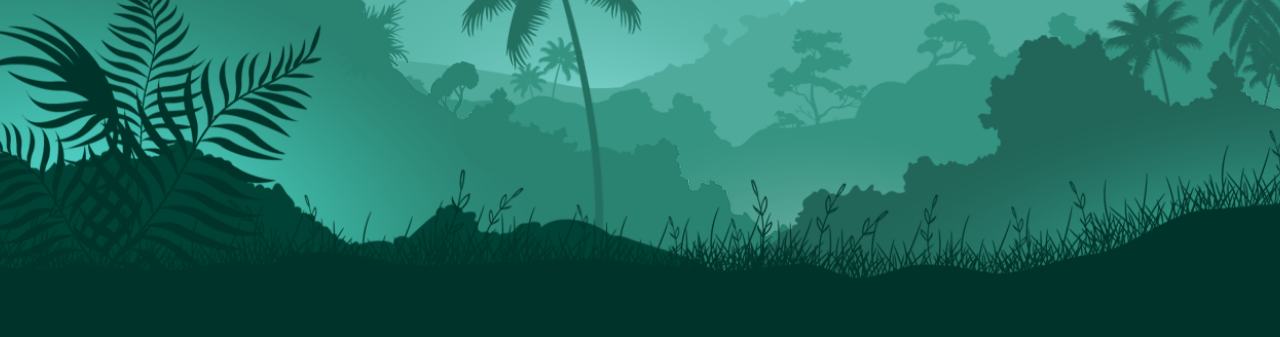
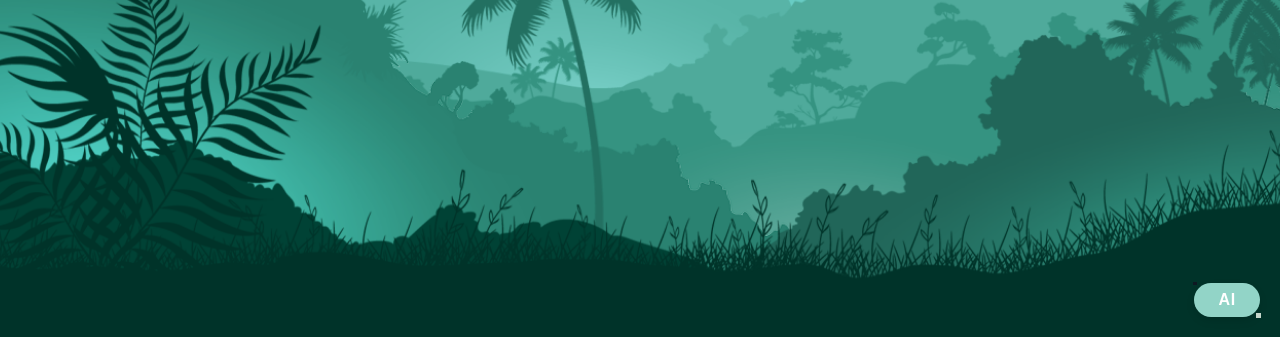
Before and after one commit to GunaPalanivel/GreenLexicon, a plain HTML site: page index.html in a window 1280 px wide. Shown: the part 463-800 px from the top of the page. Drawn offline with nearby package versions, Linux system fonts and the light colour scheme.

Commit message:
Update button styles and add external link button

```diff
--- a/css/button.css
+++ b/css/button.css
@@ -27,8 +27,8 @@
 }
 
 .primary-button:hover {
-	border: 1px solid #C5D6CB;
-	color: #0E1822;
+  border: 1px solid #c5d6cb;
+  color: #0e1822;
   background-position: 40%;
 }
 
@@ -54,7 +54,7 @@
 .primary-button:after {
   content: "";
   position: absolute;
-	background-color: #C5D6CB;
+  background-color: #c5d6cb;
   width: 0.3rem;
   height: 0.3rem;
   bottom: -1px;
@@ -93,6 +93,35 @@
   z-index: 0;
 }
 
+.external-link-container {
+  position: fixed;
+  right: 20px;
+  bottom: 20px;
+  z-index: 1000; /* Ensures the button stays on top of other content */
+}
+
+.external-link-button {
+  text-decoration: none; /* Removes underline from links */
+}
+
+.primary-button {
+  padding: 8px 24px; /* Adjusts the padding to better fit the oval shape */
+  background-color: #92d4c7; /* Professional blue color, adjust as needed */
+  color: white;
+  border: none;
+  border-radius: 20px; /* Creates an oval shape */
+  font-size: 16px; /* Professional font size */
+  font-family: Arial, sans-serif; /* Professional font family */
+  cursor: pointer;
+  outline: none; /* Removes outline for a clean look */
+  box-shadow: 0 4px 8px rgba(0, 0, 0, 0.1); /* Subtle shadow for depth */
+  transition: background-color 0.3s; /* Smooth transition for hover effect */
+}
+
+.primary-button:hover {
+  background-color: #003329; /* Slightly darker blue for hover effect */
+}
+
 .shape {
   fill: #0e1822;
 }
--- a/css/style.css
+++ b/css/style.css
@@ -197,3 +197,32 @@ html {
 footer > img {
   width: 100%;
 }
+
+.external-link-container {
+  position: fixed;
+  right: 20px;
+  bottom: 20px;
+  z-index: 1000; /* Ensures the button stays on top of other content */
+}
+
+.external-link-button {
+  text-decoration: none; /* Removes underline from links */
+}
+
+.primary-button {
+  padding: 8px 24px; /* Adjusts the padding to better fit the oval shape */
+  background-color: #003329; /* Professional blue color, adjust as needed */
+  color: white;
+  border: none;
+  border-radius: 20px; /* Creates an oval shape */
+  font-size: 16px; /* Professional font size */
+  font-family: Arial, sans-serif; /* Professional font family */
+  cursor: pointer;
+  outline: none; /* Removes outline for a clean look */
+  box-shadow: 0 4px 8px rgba(0, 0, 0, 0.1); /* Subtle shadow for depth */
+  transition: background-color 0.3s; /* Smooth transition for hover effect */
+}
+
+.primary-button:hover {
+  background-color: #003329; /* Slightly darker blue for hover effect */
+}
--- a/index.html
+++ b/index.html
@@ -73,6 +73,14 @@
 		</div>
 	</section>
 
+	<div class="external-link-container">
+		<a href="https://lexicon-ai-umber.vercel.app/" target="_blank" class="external-link-button">
+			<button class="primary-button btn">AI</button>
+		</a>
+	</div>
+
+
+
 	<!-- <section class="footer">
 		<footer>
 			<img src="./assets/footer.svg" alt="Footer Image" />
```
Lines whose indentation alone changed are shown as unchanged.
